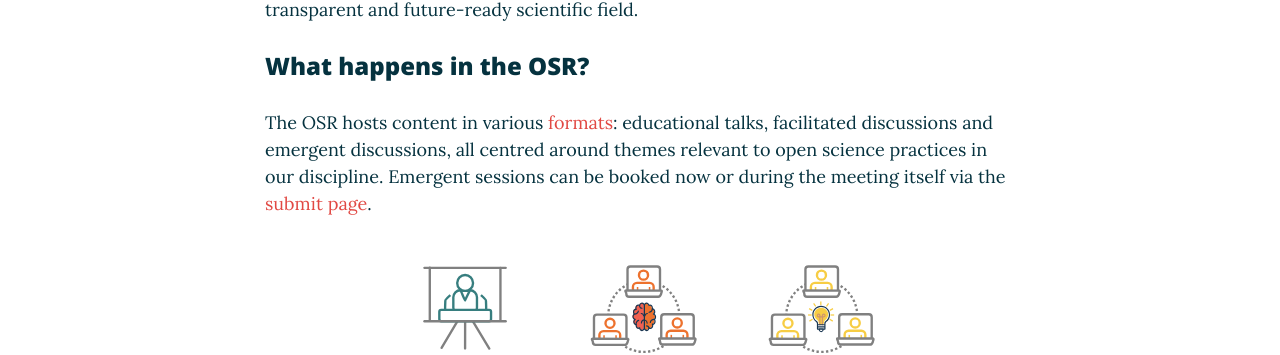
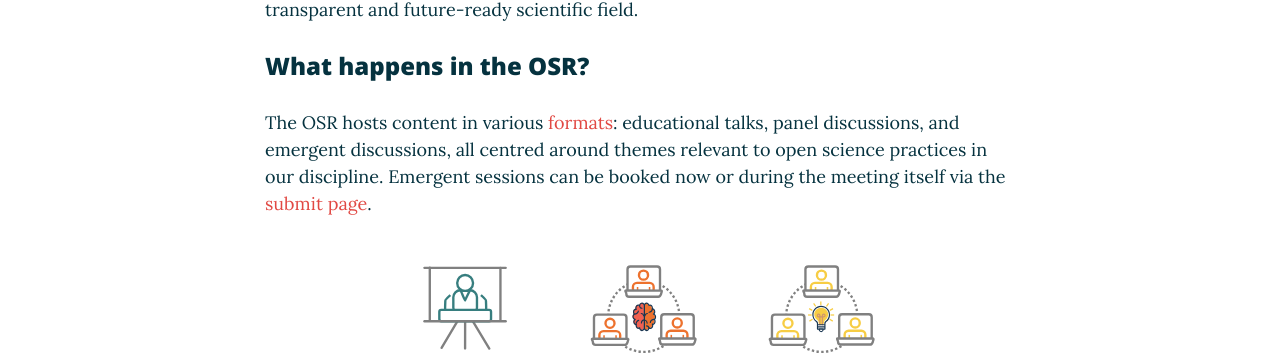
Before and after one commit to ohbm/osr2021, a Jekyll site: the page built from index.html, in a window 1280 px wide and 900 px high, scrolled down 341 px. Shown: the part 149-504 px from the top of the window. Built offline with Jekyll 4.4.1, drawn with Linux system fonts in a browser that asks for light colours; nearby versions of some CDN libraries; the list of posts is cut into pages by our own code.

Commit message:
Update index.html

```diff
--- a/index.html
+++ b/index.html
@@ -36,7 +36,7 @@ bigimg:
           <h3>What happens in the OSR?</h3>
 
           <p>
-              The OSR hosts content in various <a href="https://ohbm.github.io/osr2021/formats/">formats</a>: educational talks, facilitated discussions and emergent discussions, all centred around themes relevant to open science practices in our discipline.
+              The OSR hosts content in various <a href="https://ohbm.github.io/osr2021/formats/">formats</a>: educational talks, panel discussions, and emergent discussions, all centred around themes relevant to open science practices in our discipline.
               Emergent sessions can be booked now or during the meeting itself via the <a href="https://ohbm.github.io/osr2021/submit/">submit page</a>.
           </p>
           <div style="text-align: center;">
```
